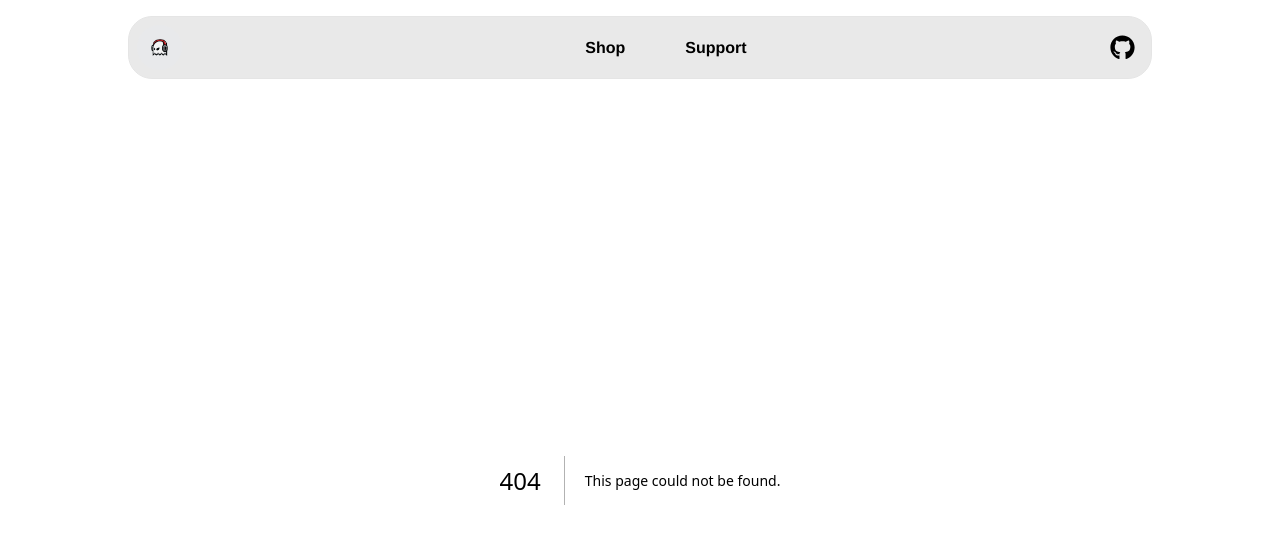
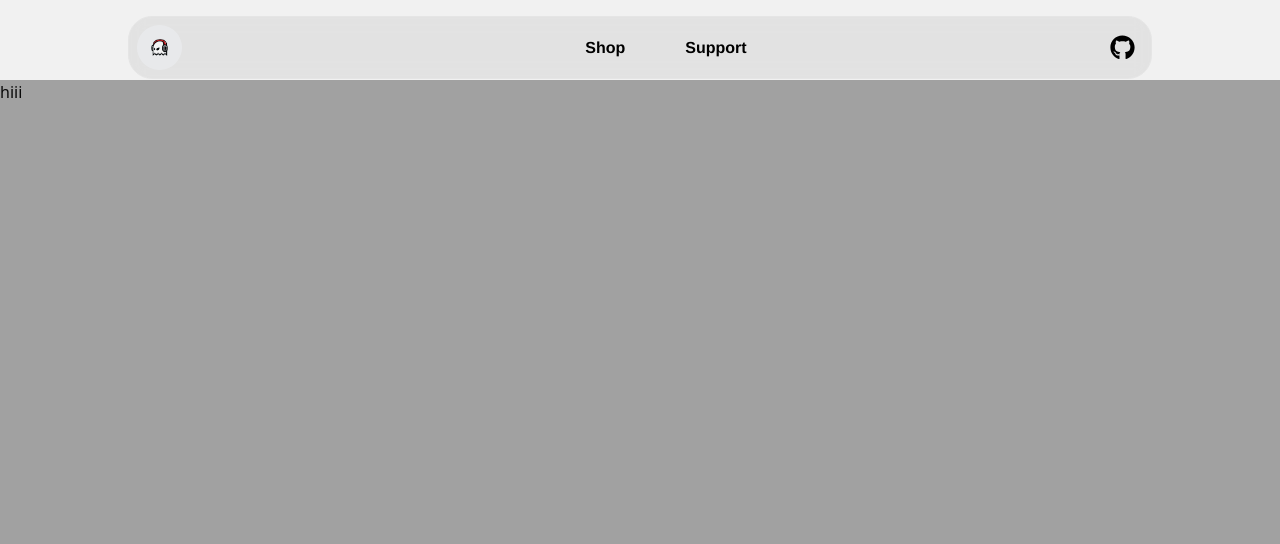
Before and after one commit to Shubh-ujala/FEheadphones, a Next.js app: page /product/1/1 in a window 1280 px wide. Before the commit this address had no page. Shown: the top 544 px of the page. Built offline with nearby package versions, Linux system fonts and the light colour scheme.

Commit message:
Created a dynamic page for each product card

```diff
--- /dev/null
+++ b/app/product/[category]/[id]/layout.tsx
@@ -0,0 +1,22 @@
+// export default function ProductDetailLayout({ children }: { children: React.ReactNode }) {
+//   return (
+//     <div className="min-h-screen bg-black text-white p-10">
+//       {/* You can design completely NEW layout here */}
+//       <div className="max-w-4xl mx-auto">
+//         {children}
+//       </div>
+//     </div>
+//   );
+// }
+
+import React from 'react'
+
+function layout({ children }: { children: React.ReactNode }) {
+  return (
+    <div className='w-full h-screen bg-neutral-400 mt-[-80]'>
+      {children}
+    </div>
+  )
+}
+
+export default layout
--- /dev/null
+++ b/app/product/[category]/[id]/page.tsx
@@ -0,0 +1,17 @@
+import React from 'react'
+
+export default function ProductPage({ params}: { params: { category: string, id: string } } ) {
+  const { category, id } = params;
+
+  // const item = data[category].find((p) => p.id == id);
+
+  return (
+    <div>
+      {/* <h1>{item.name}</h1>
+      <p>{item.brand}</p>
+      <p>{item.price}</p>
+      <img src={item.img} /> */}
+      hiii
+    </div>
+  );
+}
```
